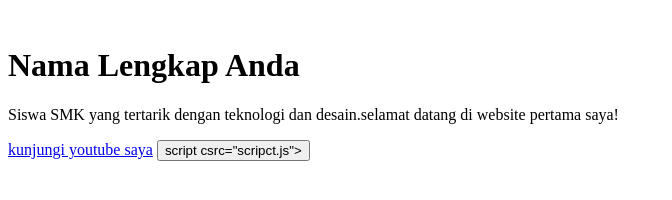
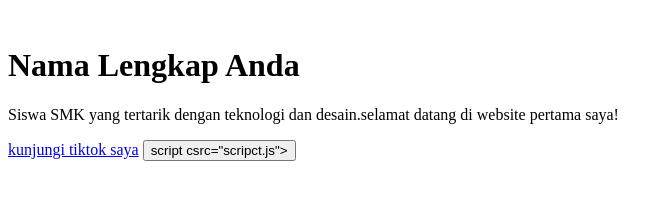
Before and after one commit to azaaaja472-byte/uJANN, a plain HTML site: page index.html in a window 1280 px wide. Shown: the whole page, without its empty margins (0-672 px from the left). Drawn offline with Linux system fonts and the light colour scheme.

Commit message:
Update index.html

```diff
--- a/index.html
+++ b/index.html
@@ -9,7 +9,7 @@
       <img src:WhatsApp Image 2025-06-11 at 06.09,20_499f0702.jpg alt:saya fauzan>
       <h1>Nama Lengkap Anda</h1>
       <p>Siswa SMK yang tertarik dengan teknologi dan desain.selamat datang di website pertama saya!</p>
-      <a href="https://youtube.com/chanel anda">kunjungi youtube saya</a>
+      <a href="https://tiktok.com/usename anda">kunjungi tiktok saya</a>
         <button id="sapabutton>sapa.saya!<button>
        script csrc="scripct.js"></scripct>
 </body>
```
